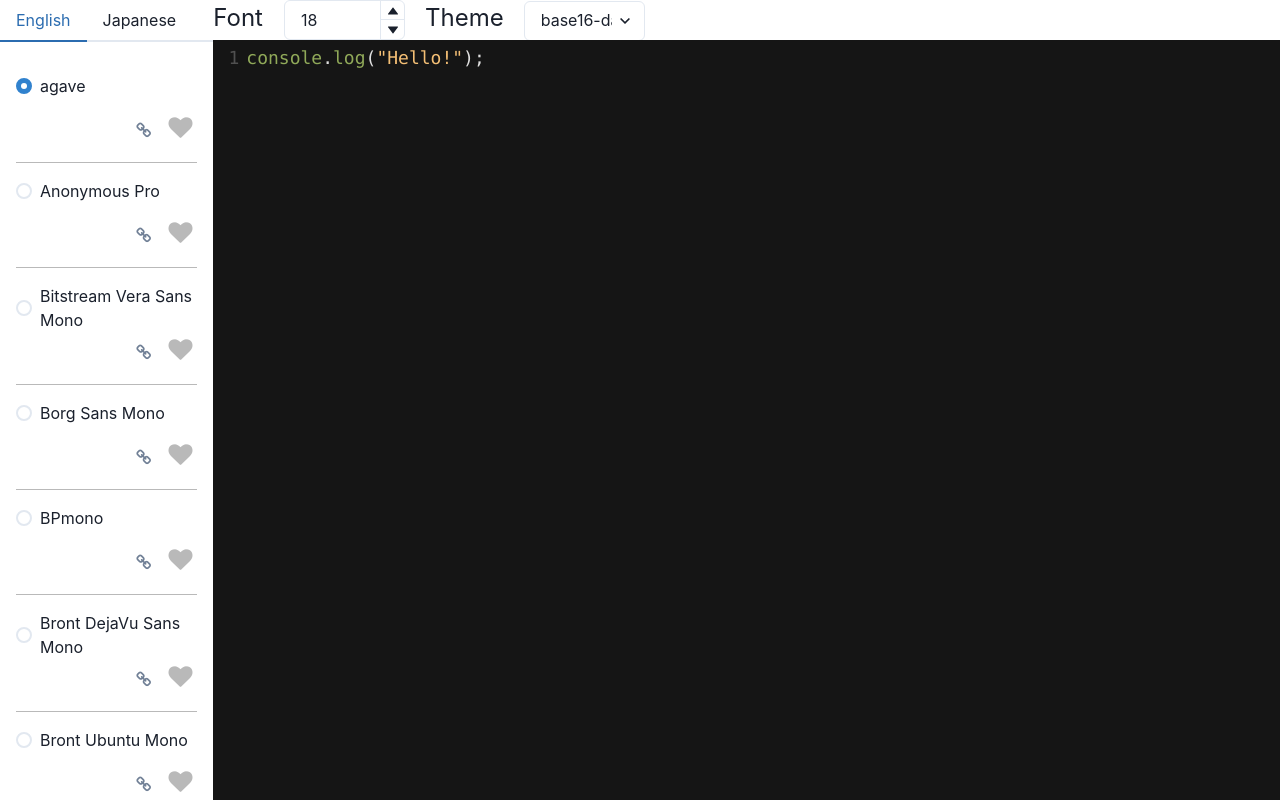
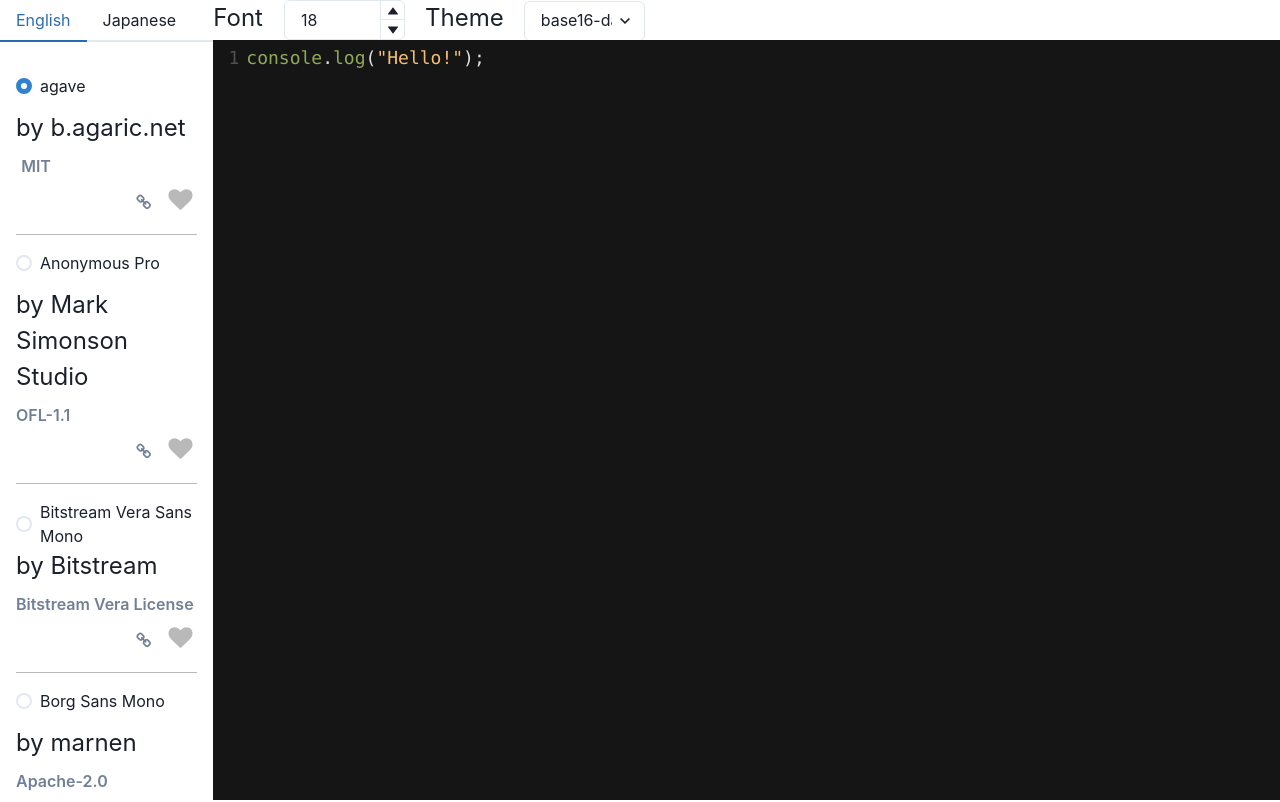
Before and after one commit to ichi-h/programming_font_combination, a React (Create React App) app: page / in a window 1280 px wide. Built offline with nearby package versions, Linux system fonts and the light colour scheme.

Commit message:
add font information

```diff
--- a/src/components/Editor/FontSelector.tsx
+++ b/src/components/Editor/FontSelector.tsx
@@ -125,13 +125,28 @@ function FontList(props: FontListProps) {
         iter.map(i => { return (
           <div className={props.lang + '-font-item-' + i}>
             <Radio
+              className="font-name"
               value={fontJson[i].name}
               name={props.lang + '-radio'}
             >
               {fontJson[i].name}
             </Radio>
+            <p className="author">by {fontJson[i].author}</p>
+            <Button
+                className="font-license"
+                variant="link"
+                onClick={() => { window.open(fontJson[i].license_link) }}
+              >
+                {fontJson[i].license}
+              </Button>
             <div className="buttons">
-              <Button variant="link"><i className="icon-link"></i></Button>
+              <Button
+                className="font-link"
+                variant="link"
+                onClick={() => { window.open(fontJson[i].website) }}
+              >
+                <i className="icon-link" />
+              </Button>
               <label htmlFor={props.lang + '-fav-' + i}>
                 <input
                   className="fav-button"
```
